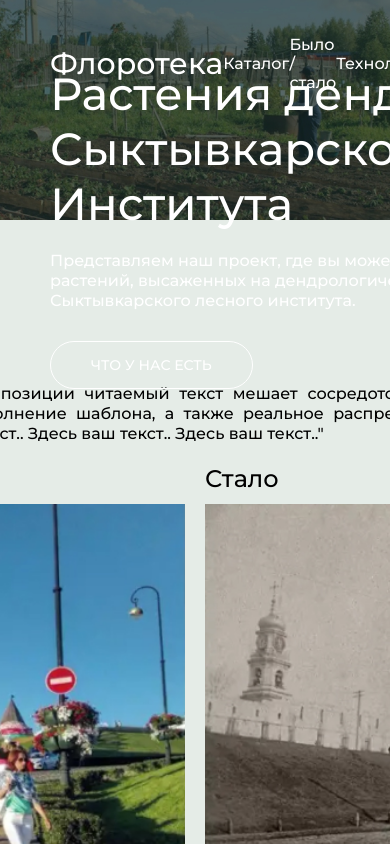
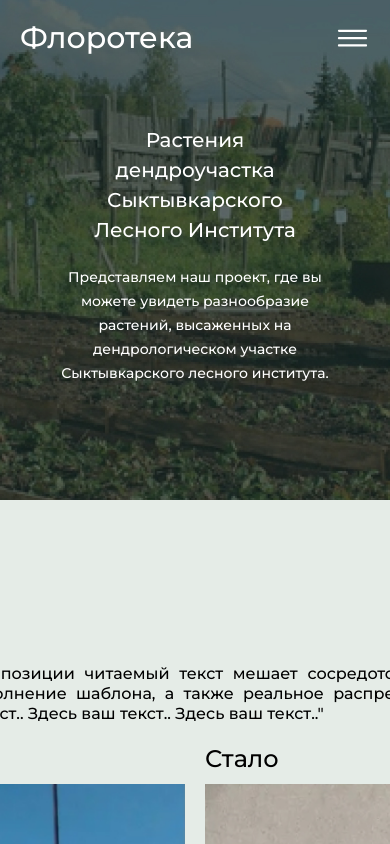
Before and after one commit to Ga11et/floroteka, a Vue app: page /beforeAfter in a window 390 px wide. Shown: the top 844 px of the page. Built offline with nearby package versions, Linux system fonts and the light colour scheme.

Commit message:
added mobile adaptivity to header

```diff
--- /dev/null
+++ b/src/components/MobileMenu.vue
@@ -0,0 +1,120 @@
+<template>
+    <transition name="fade" >
+        <div v-if="isActive" class="mobileNavContainer">
+                <div class="mobileNavContainer__top">
+                    Флоротека
+                    <SvgIcons type="menuAnabled" class="menuSvg black" v-on:click.native="setIsActive(false)" />
+                </div>
+            <transition name="fromAbove" >
+                <nav v-if="isNavVisible" class="mobileNav">
+                    <router-link @click.native="setIsActive(false)" class="link" to="/">Каталог</router-link>
+                    <router-link @click.native="setIsActive(false)" class="link" to="/beforeafter">Было / стало</router-link>
+                    <router-link @click.native="setIsActive(false)" class="link" to="/technologies">Технологии</router-link>
+                    <router-link @click.native="setIsActive(false)" class="link" to="/aboutus">О нас</router-link>
+                    <router-link @click.native="setIsActive(false)" class="link" to="/contacts">Контакты</router-link>
+                </nav>
+            </transition>
+        </div>
+        <SvgIcons v-else v-on:click.native="setIsActive(true)" type="menuDisabled" class="menuSvg" />
+    </transition>
+</template>
+<script lang="ts">
+import Vue from 'vue'
+import SvgIcons from '@/components/svgIcons.vue'
+
+export default Vue.extend({
+  name: 'mobile-menu',
+  components: {
+    SvgIcons
+  },
+  data: function () {
+    return {
+      isActive: false,
+      isNavVisible: false
+    }
+  },
+  methods: {
+    setIsActive: function (value: boolean) {
+      if (value) {
+        this.isActive = value
+        setTimeout(() => {
+          this.isNavVisible = value
+        }, 300)
+      } else {
+        this.isNavVisible = value
+        setTimeout(() => {
+          this.isActive = value
+        }, 300)
+      }
+    }
+  }
+})
+</script>
+<style lang="scss">
+    @import '@/variables';
+    .fromAbove-enter-active, .fromAbove-leave-active {
+        transition: transform 600ms;
+    }
+    .fromAbove-enter, .fromAbove-leave-to {
+        transform: translateY(-100%);
+    }
+    .fade-enter-active, .fade-leave-active {
+        transition: opacity 800ms;
+    }
+    .fade-enter, .fade-leave-to {
+        opacity: 0;
+    }
+    .menuSvg{
+        width: 35px;
+        path{
+            fill: white;
+        }
+        &:hover{
+            cursor: pointer;
+        }
+    }
+    .black > path{
+            fill: black;
+        }
+    .mobileNavContainer{
+        z-index: 1000;
+        width: 100%;
+        position: absolute;
+        top: 0;
+        left: 0;
+        @include flex(column, flex-start, space-between);
+        .mobileNavContainer__top{
+            z-index: 1001;
+            background-color: white;
+            color: black;
+            padding: 35px 50px;
+            border-bottom: 1px solid #00000033;
+            width: 100%;
+            @include flex(row, center, space-between);
+        }
+        .mobileNav{
+            @include flex(column, flex-start, space-between);
+            background-color: white;
+            width: 100%;
+            padding: 20px 50px;
+            .link{
+                color: black;
+                text-decoration: none;
+                @include font(20px, 35px, 500);
+            }
+            .router-link-exact-active {
+                text-decoration: underline;
+            }
+        }
+    }
+    @media screen and (max-width: 750px) {
+        .mobileNavContainer{
+            .mobileNav{
+                padding: 20px;
+            }
+            .mobileNavContainer__top{
+                padding: 20px;
+            }
+        }
+    }
+</style>
--- a/src/components/PlantsFilter.vue
+++ b/src/components/PlantsFilter.vue
@@ -4,7 +4,7 @@
         <div class="inputContainer">
             <input v-model="filterValue" class="input" placeholder="Что вы ищете?"
             />
-            <SvgIcons />
+            <SvgIcons type="search" />
         </div>
         <div class="plantsContainer">
             <Plant v-for="item in plants" :content="item" :key="item.id" />
--- a/src/components/svgIcons.vue
+++ b/src/components/svgIcons.vue
@@ -1,14 +1,27 @@
 <template>
-    <svg width="29" height="29" viewBox="0 0 29 29" fill="none" xmlns="http://www.w3.org/2000/svg">
-        <path fill-rule="evenodd" clip-rule="evenodd"
-            d="M19.1557 20.01C17.1221 21.843 14.4299 22.9583 11.4792 22.9583C5.14388 22.9583 0 17.8145 0 11.4792C0 5.14388 5.14388 0 11.4792 0C17.8145 0 22.9583 5.14388 22.9583 11.4792C22.9583 14.4299 21.843 17.1221 20.01 19.1557L29 28.1457L28.1457 29L19.1557 20.01V20.01ZM11.4792 1.20833C17.1475 1.20833 21.75 5.81088 21.75 11.4792C21.75 17.1475 17.1475 21.75 11.4792 21.75C5.81088 21.75 1.20833 17.1475 1.20833 11.4792C1.20833 5.81088 5.81088 1.20833 11.4792 1.20833V1.20833Z"
-            fill="#6D6D6D" />
-    </svg>
+  <svg v-if="type === 'search'" width="29" height="29" viewBox="0 0 29 29" fill="none"
+    xmlns="http://www.w3.org/2000/svg">
+    <path fill-rule="evenodd" clip-rule="evenodd"
+      d="M19.1557 20.01C17.1221 21.843 14.4299 22.9583 11.4792 22.9583C5.14388 22.9583 0 17.8145 0 11.4792C0 5.14388 5.14388 0 11.4792 0C17.8145 0 22.9583 5.14388 22.9583 11.4792C22.9583 14.4299 21.843 17.1221 20.01 19.1557L29 28.1457L28.1457 29L19.1557 20.01V20.01ZM11.4792 1.20833C17.1475 1.20833 21.75 5.81088 21.75 11.4792C21.75 17.1475 17.1475 21.75 11.4792 21.75C5.81088 21.75 1.20833 17.1475 1.20833 11.4792C1.20833 5.81088 5.81088 1.20833 11.4792 1.20833V1.20833Z"
+      fill="#6D6D6D" />
+  </svg>
+  <svg v-else-if="type === 'menuDisabled'" clip-rule="evenodd" fill-rule="evenodd" stroke-linejoin="round"
+    stroke-miterlimit="2" viewBox="0 0 24 24" xmlns="http://www.w3.org/2000/svg">
+    <path
+      d="m22 16.75c0-.414-.336-.75-.75-.75h-18.5c-.414 0-.75.336-.75.75s.336.75.75.75h18.5c.414 0 .75-.336.75-.75zm0-5c0-.414-.336-.75-.75-.75h-18.5c-.414 0-.75.336-.75.75s.336.75.75.75h18.5c.414 0 .75-.336.75-.75zm0-5c0-.414-.336-.75-.75-.75h-18.5c-.414 0-.75.336-.75.75s.336.75.75.75h18.5c.414 0 .75-.336.75-.75z"
+      fill-rule="nonzero" />
+  </svg>
+  <svg v-else-if="type === 'menuAnabled'" clip-rule="evenodd" fill-rule="evenodd" stroke-linejoin="round" stroke-miterlimit="2" viewBox="0 0 24 24"
+    xmlns="http://www.w3.org/2000/svg">
+    <path
+      d="m12 10.93 5.719-5.72c.146-.146.339-.219.531-.219.404 0 .75.324.75.749 0 .193-.073.385-.219.532l-5.72 5.719 5.719 5.719c.147.147.22.339.22.531 0 .427-.349.75-.75.75-.192 0-.385-.073-.531-.219l-5.719-5.719-5.719 5.719c-.146.146-.339.219-.531.219-.401 0-.75-.323-.75-.75 0-.192.073-.384.22-.531l5.719-5.719-5.72-5.719c-.146-.147-.219-.339-.219-.532 0-.425.346-.749.75-.749.192 0 .385.073.531.219z" />
+  </svg>
 </template>
 <script lang="ts">
 import Vue from 'vue'
 
 export default Vue.extend({
-  name: 'svg-icons'
+  name: 'svg-icons',
+  props: ['type']
 })
 </script>
--- a/src/views/Header.vue
+++ b/src/views/Header.vue
@@ -10,6 +10,7 @@
                 <router-link class="link" to="/aboutus">О нас</router-link>
                 <router-link class="link" to="/contacts">Контакты</router-link>
             </nav>
+            <MobileMenu class="mobileMenu" />
         </div>
         <div class="content">
             <h1 class="heading">Растения дендроучастка Сыктывкарского Лесного Института</h1>
@@ -21,9 +22,13 @@
 </template>
 <script lang="ts">
 import Vue from 'vue'
+import MobileMenu from '@/components/MobileMenu.vue'
 
 export default Vue.extend({
-  name: 'header-component'
+  name: 'header-component',
+  components: {
+    MobileMenu
+  }
 })
 </script>
 <style lang="scss">
@@ -61,6 +66,9 @@ export default Vue.extend({
             .router-link-exact-active {
                 text-decoration: underline;
             }
+        }
+        .mobileMenu{
+            display: none;
         }
     }
 
@@ -125,4 +133,73 @@ export default Vue.extend({
     }
     }
 }
+@media screen and (max-width: 1200px) {
+    .header{
+        .top {
+            .nav{
+                width: 60%;
+            }
+        }
+    }
+}
+@media screen and (max-width: 1000px) {
+    .header{
+        .top {
+            .nav{
+                display: none;
+            }
+            .mobileMenu{
+                display: flex;
+            }
+        }
+        .content {
+            .heading {
+                @include font(28px, 38px, 500);
+                width: 600px;
+            }
+
+            .paragraph {
+                @include font(14px, 24px, 500);
+                width: 500px;
+            }
+
+            .link {
+                @include font(14px, 24px, 500);
+                padding: 10px 30px;
+            }
+        }
+    }
+}
+@media screen and (max-width: 750px) {
+    .header{
+        .top{
+            padding: 20px;
+        }
+        .image{
+            height: 500px;
+            width: 100%;
+            object-fit: cover;
+        }
+        .content {
+            align-items: center;
+            top: 25%;
+            .heading {
+                @include font(20px, 30px, 500);
+                width: 80%;
+                text-align: center;
+            }
+
+            .paragraph {
+                @include font(14px, 24px, 500);
+                width: 100%;
+                text-align: center;
+                padding: 20px 0 0;
+            }
+
+            .link {
+                display: none;
+            }
+        }
+    }
+}
 </style>
```
Also changed, not shown: src/assets/menuAnabled.svg (added), src/assets/menuDisabled.svg (added).
